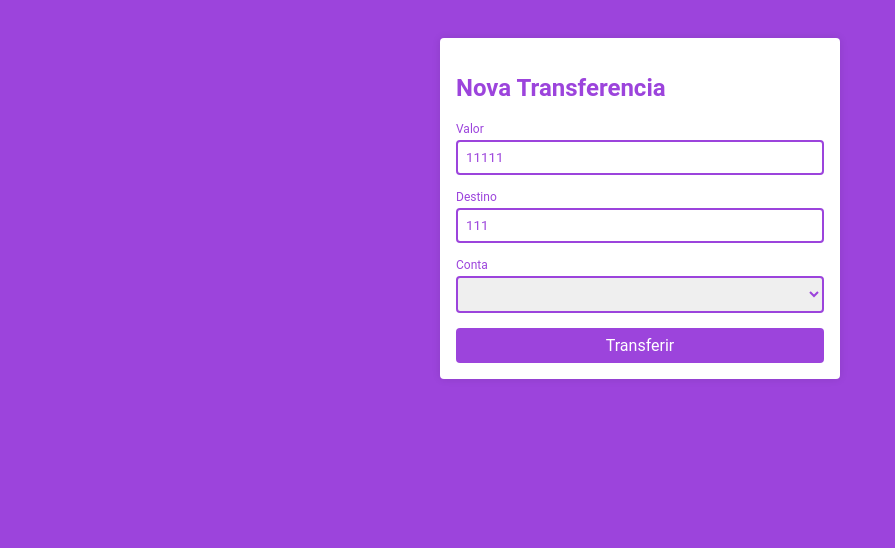
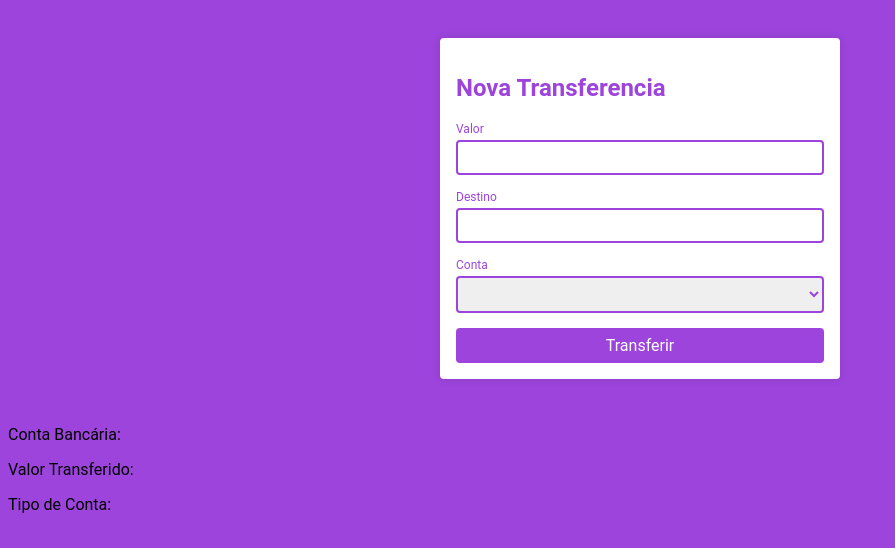
Before and after one commit to pedromogly/bitbank_project, an Angular app: page / in a window 1280 px wide. Shown: the top 548 px of the page, without its empty margins (0-895 px from the left). Built offline with nearby package versions, Linux system fonts and the light colour scheme.

Commit message:
interpolando dados

```diff
--- a/src/app/app.component.html
+++ b/src/app/app.component.html
@@ -1 +1,5 @@
 <app-transferencia (aoEnviar)="enviar($event)"></app-transferencia>
+
+<p> Conta Bancária: {{transferencia.conta}} </p>
+<p> Valor Transferido: {{transferencia.valor}} </p>
+<p> Tipo de Conta: {{transferencia.tipo}} </p>
--- a/src/app/app.component.ts
+++ b/src/app/app.component.ts
@@ -8,7 +8,25 @@ import { Component } from '@angular/core';
 export class AppComponent {
   title = 'bitbank';
 
+  //Primeira forma de fazer, menos prática
+  //  valor: number;
+  //  conta: number;
+  //  tipo: string;
+
+  //Segunda forma, armazenando em uma variavel local
+  transferencia: any = {};
+
+
   enviar($event) {
     console.log($event);
+  //  this.valor = $event.valor;
+  //  this.conta = $event.conta;
+  //  this.tipo = $event.tipo;
+
+    // variavel transferencia recebe o evento (que se
+    //aplica a todos os eventos vindo do parametro do metodo enviar())
+    this.transferencia = $event;
   }
+
+
 }
--- a/src/app/transferencia/transferencia.component.ts
+++ b/src/app/transferencia/transferencia.component.ts
@@ -13,10 +13,9 @@ export class TransferenciaComponent {
   @Output() aoEnviar = new EventEmitter<any>();
 
 
-  valor: number = 11111;
-  conta: number = 111;
+  valor: number;
+  conta: number;
   tipo: string;
-
 
 
   enviar() {
@@ -30,6 +29,14 @@ export class TransferenciaComponent {
     //passar valor no Output aoEnviar usando uma variavel valorEmitir
     const valorEmitir = { valor: this.valor, conta: this.conta, tipo: this.tipo };
     this.aoEnviar.emit(valorEmitir);
+    this.limparTransferencia();
+  }
+
+
+  limparTransferencia() {
+    this.valor = 0;
+    this.conta = 0;
+    this.tipo = '0';
 
   }
 }
```
